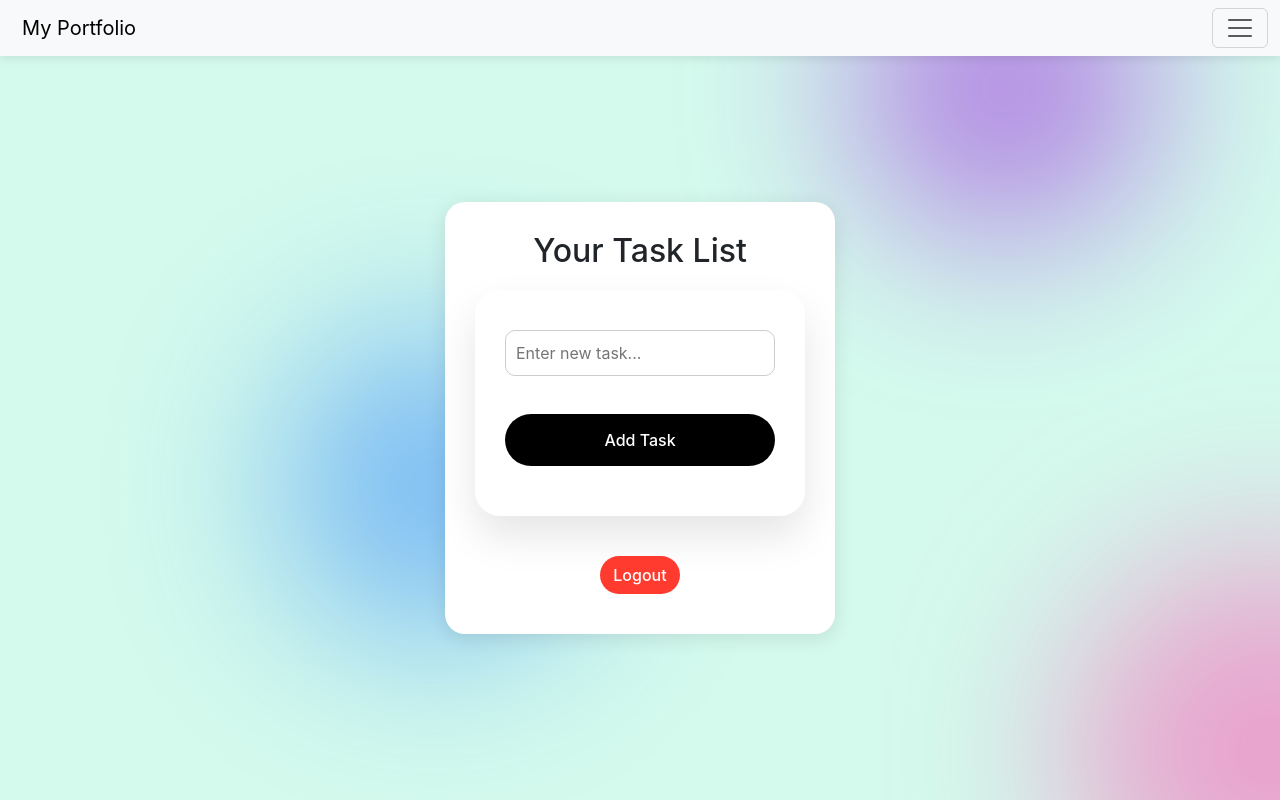
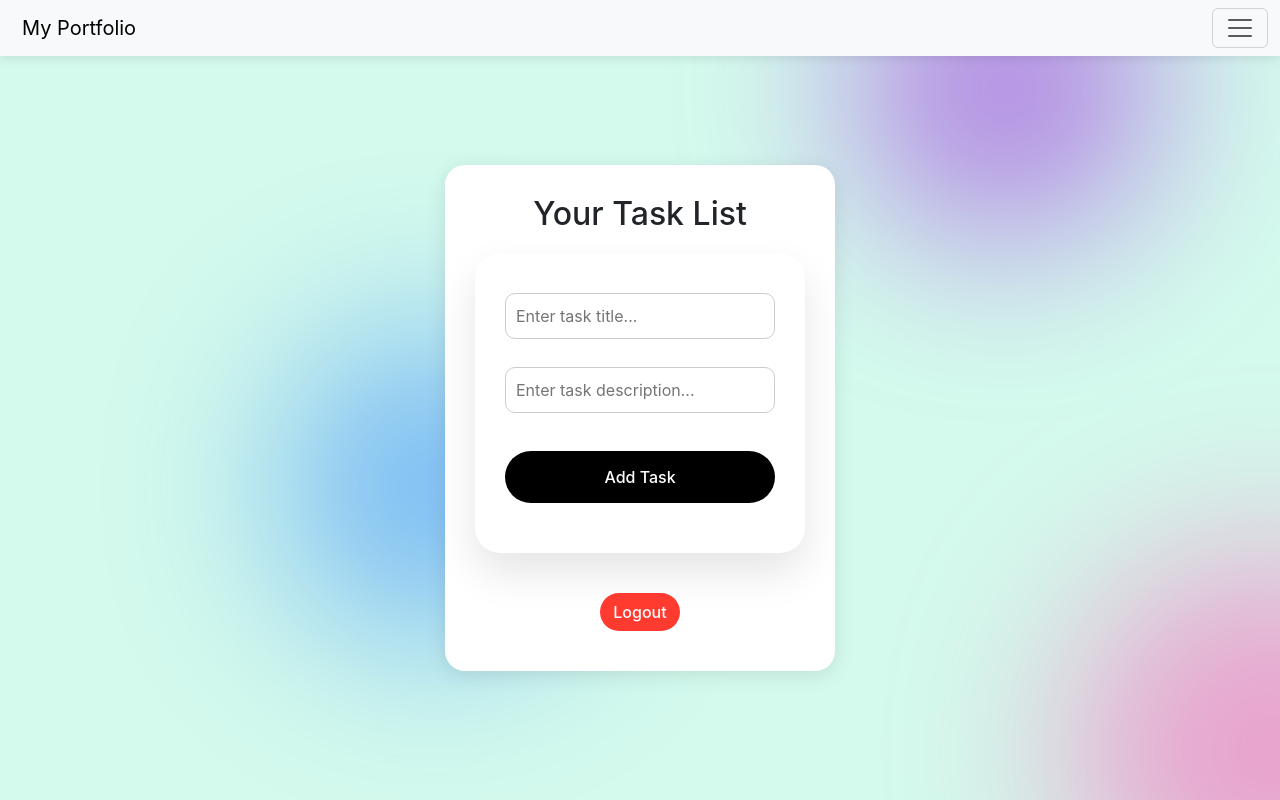
Before and after one commit to samj1098/personal-website, a Flask app: page /task-manager/tasks in a window 1280 px wide. Run offline with Flask 3, Linux system fonts and the light colour scheme.

Commit message:
Minor fixes

```diff
--- a/templates/task-manager/tasks.html
+++ b/templates/task-manager/tasks.html
@@ -7,8 +7,10 @@
     <div class="test-container">
         <h2 style="margin-bottom: 20px;">Your Task List</h2>
 
+        <!-- Form for adding task title + description -->
         <form onsubmit="handleAddTask(event)" style="display: flex; flex-direction: column; gap: 10px; margin-bottom: 20px;">
-            <input type="text" id="newTask" placeholder="Enter new task..." required style="padding: 10px; border-radius: 10px; border: 1px solid #ccc;">
+            <input type="text" id="newTask" placeholder="Enter task title..." required style="padding: 10px; border-radius: 10px; border: 1px solid #ccc;">
+            <input type="text" id="newDescription" placeholder="Enter task description..." required style="padding: 10px; border-radius: 10px; border: 1px solid #ccc;">
             <button type="submit" class="btn" style="background-color: #000; color: white;">Add Task</button>
         </form>
 
@@ -42,9 +44,12 @@ async function fetchTasks() {
             li.style.padding = "8px";
 
             li.innerHTML = `
-                <span>${task.title}</span>
+                <div>
+                    <strong>${task.title}</strong><br>
+                    <small>${task.description}</small>
+                </div>
                 <div style="display:flex; gap:10px;">
-                    <button onclick="startEditTask(${task.id}, '${task.title}')">✏️</button>
+                    <button onclick="startEditTask(${task.id}, '${task.title}', '${task.description}')">✏️</button>
                     <button onclick="deleteTask(${task.id})">🗑️</button>
                 </div>
             `;
@@ -56,6 +61,7 @@ async function fetchTasks() {
 async function handleAddTask(event) {
     event.preventDefault();
     const taskTitle = document.getElementById("newTask").value;
+    const taskDescription = document.getElementById("newDescription").value;
 
     const res = await fetch(`${backendUrl}/tasks`, {
         method: "POST",
@@ -63,11 +69,12 @@ async function handleAddTask(event) {
             "Content-Type": "application/json",
             Authorization: `Bearer ${token}`
         },
-        body: JSON.stringify({ title: taskTitle })
+        body: JSON.stringify({ title: taskTitle, description: taskDescription })
     });
 
     if (res.ok) {
         document.getElementById("newTask").value = "";
+        document.getElementById("newDescription").value = "";
         fetchTasks();
     } else {
         alert("Error adding task");
@@ -87,17 +94,19 @@ async function deleteTask(taskId) {
     }
 }
 
-function startEditTask(taskId, currentTitle) {
+function startEditTask(taskId, currentTitle, currentDescription) {
     const taskListItem = document.querySelector(`li button[onclick^="startEditTask(${taskId}"]`).parentElement.parentElement;
     taskListItem.innerHTML = `
-        <input type="text" value="${currentTitle}" id="edit-${taskId}" style="padding:5px; flex-grow:1;">
+        <input type="text" value="${currentTitle}" id="edit-title-${taskId}" style="padding:5px; margin-bottom: 5px;">
+        <input type="text" value="${currentDescription}" id="edit-desc-${taskId}" style="padding:5px;">
         <button onclick="submitEditTask(${taskId})">Save</button>
         <button onclick="fetchTasks()">Cancel</button>
     `;
 }
 
 async function submitEditTask(taskId) {
-    const newTitle = document.getElementById(`edit-${taskId}`).value;
+    const newTitle = document.getElementById(`edit-title-${taskId}`).value;
+    const newDescription = document.getElementById(`edit-desc-${taskId}`).value;
 
     const res = await fetch(`${backendUrl}/tasks/${taskId}`, {
         method: 'PUT',
@@ -105,7 +114,7 @@ async function submitEditTask(taskId) {
             "Content-Type": "application/json",
             Authorization: `Bearer ${token}`
         },
-        body: JSON.stringify({ title: newTitle })
+        body: JSON.stringify({ title: newTitle, description: newDescription })
     });
 
     if (res.ok) {
```
Also changed, not shown: 1 other file.
